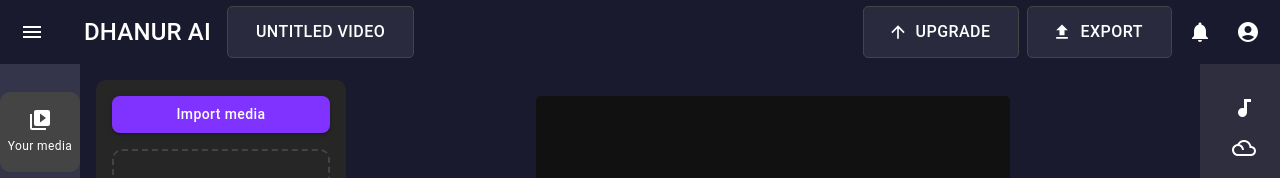
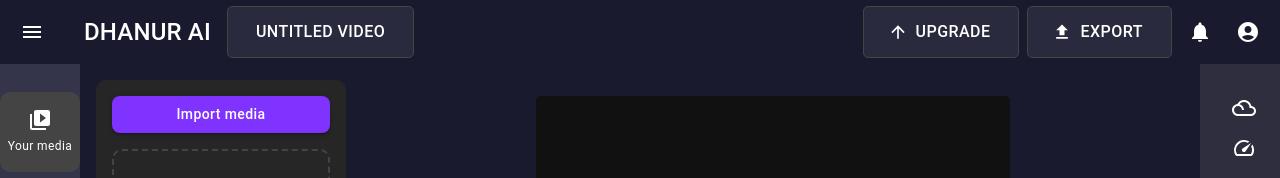
Before and after one commit to tanaydas2003/clipchamp, a Next.js app: page / in a window 1280 px wide. Shown: the top 178 px of the page. Built offline with nearby package versions, Linux system fonts and the light colour scheme.

Commit message:
Update RightSidebar.jsx

```diff
--- a/components/RightSidebar.jsx
+++ b/components/RightSidebar.jsx
@@ -1,6 +1,6 @@
 import React from 'react';
 import { Box, List, ListItem, ListItemText, ListItemIcon } from '@mui/material';
-import AudioTrackIcon from '@mui/icons-material/AudioTrack';
+// import AudioTrackIcon from '@mui/icons-material/AudioTrack';
 import FilterDramaIcon from '@mui/icons-material/FilterDrama';
 import SpeedIcon from '@mui/icons-material/Speed';
 
@@ -8,11 +8,11 @@ const RightSidebar = () => {
   return (
     <Box sx={{ backgroundColor: '#2e2e3e', width: '80px', padding: 2, color: '#fff' }}>
       <List>
-        <ListItem button>
+{/*         <ListItem button>
           <ListItemIcon>
             <AudioTrackIcon sx={{ color: '#fff' }} />
           </ListItemIcon>
-        </ListItem>
+        </ListItem> */}
         <ListItem button>
           <ListItemIcon>
             <FilterDramaIcon sx={{ color: '#fff' }} />
```
